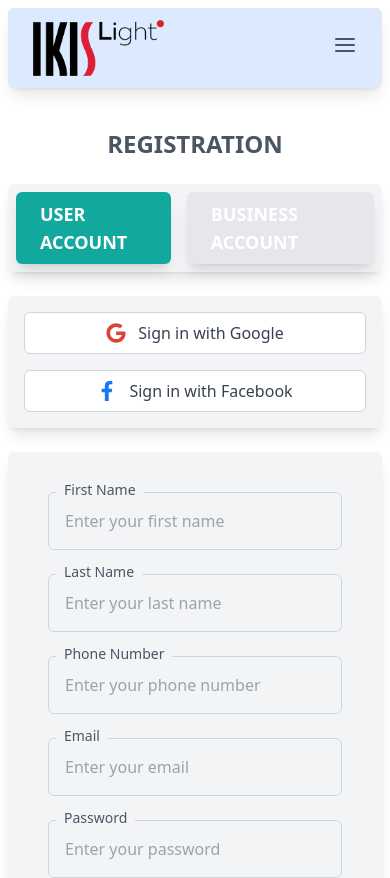
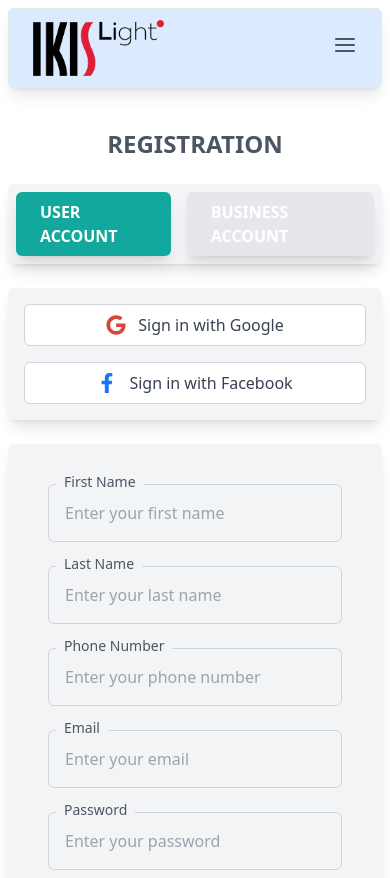
Before and after one commit to ignatIgnatov/ikis-light, a React (Create React App) app: page /register in a window 390 px wide. Shown: the top 878 px of the page. Built offline with nearby package versions, Linux system fonts and the light colour scheme.

Commit message:
refactoring

```diff
--- a/src/components/auth/Register.jsx
+++ b/src/components/auth/Register.jsx
@@ -30,7 +30,7 @@ const Register = () => {
               isActive === "user" ? "bg-[#12A89D]" : "bg-gray-200"
             }`}
           >
-            <h1 className="text-lg text-white font-semibold">USER ACCOUNT</h1>
+            <h1 className="text-base lg:text-lg text-white font-semibold">USER ACCOUNT</h1>
           </div>
 
           {/* BUSINESS ACCOUNT */}
@@ -40,7 +40,7 @@ const Register = () => {
               isActive === "business" ? "bg-[#12A89D]" : "bg-gray-200"
             }`}
           >
-            <h1 className="text-lg text-white font-semibold">
+            <h1 className="text-base lg:text-lg text-white font-semibold">
               BUSINESS ACCOUNT
             </h1>
           </div>
```
